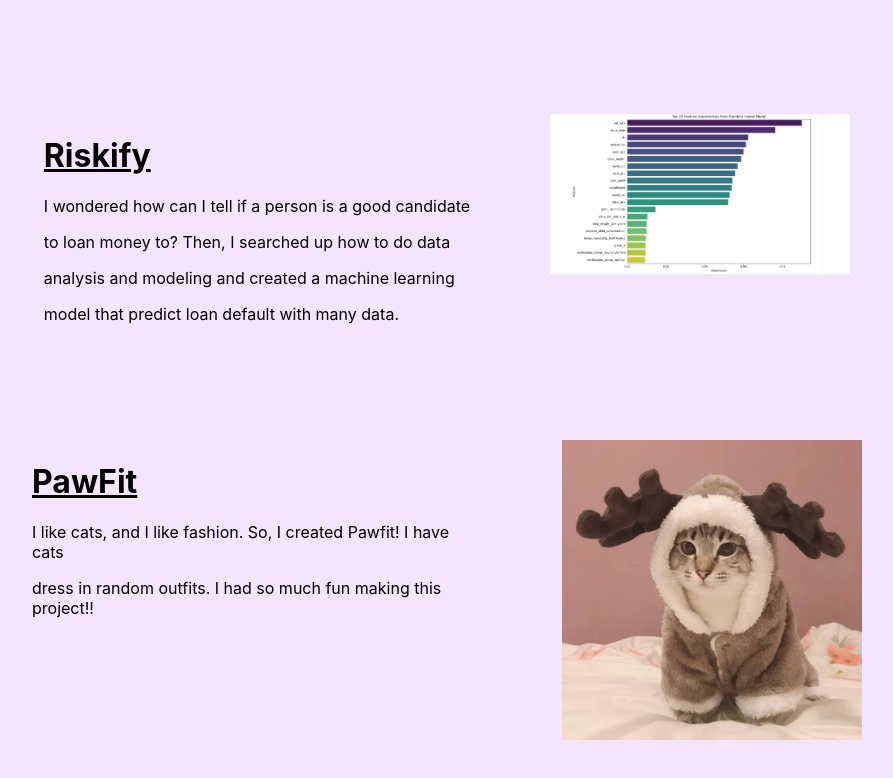
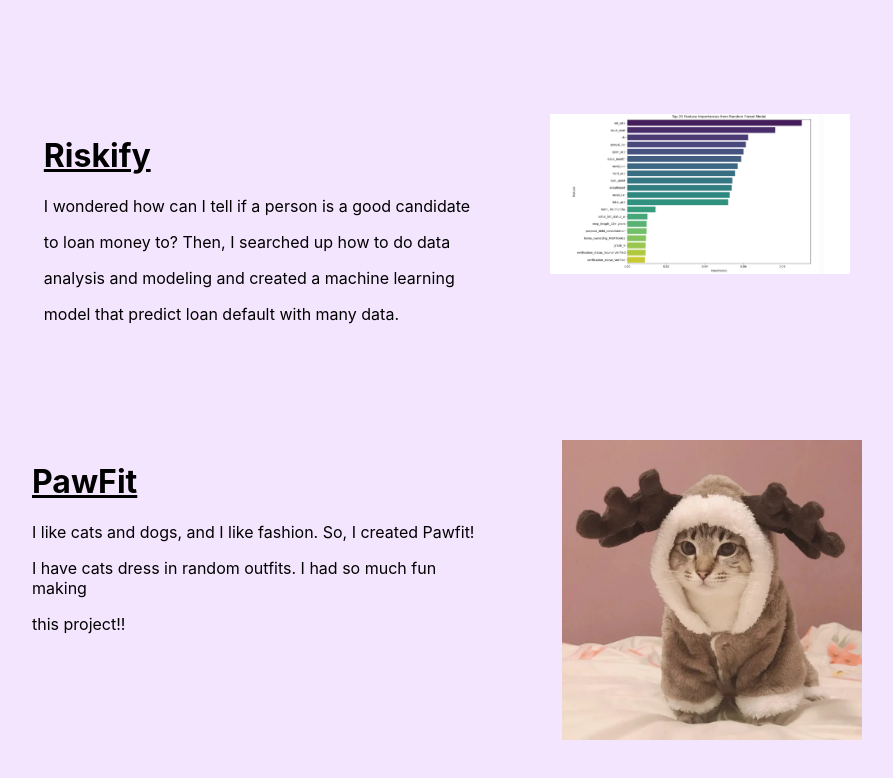
Before and after one commit to Hoi-Tong/portfolio, a React (Create React App) app: page / in a window 1280 px wide. Shown: the part 1343-2121 px from the top of the page, without its empty margins (193-1086 px from the left). Built offline with nearby package versions, Linux system fonts and the light colour scheme.

Commit message:
fix sizes

```diff
--- a/src/App.js
+++ b/src/App.js
@@ -96,7 +96,7 @@ function App() {
   >
     <h1>Riskify</h1>
     </a>
-    <p>I wondered how can I tell if a person is a good candidate</p>
+    <p>I wondered how can I tell if a person is a good candidate    </p>
     <p>to loan money to? Then, I searched up how to do data</p>
     <p>analysis and modeling and created a machine learning</p>
     <p>model that predict loan default with many data.</p>
@@ -122,8 +122,9 @@ function App() {
   >
     <h1>PawFit</h1>
     </a>
-    <p>I like cats, and I like fashion. So, I created Pawfit! I have cats</p>
-    <p>dress in random outfits. I had so much fun making this project!!</p>
+    <p>I like cats and dogs, and I like fashion. So, I created Pawfit!</p>
+    <p>I have cats dress in random outfits. I had so much fun making </p>
+    <p>this project!!</p>
   </div>
 
   <img
```
